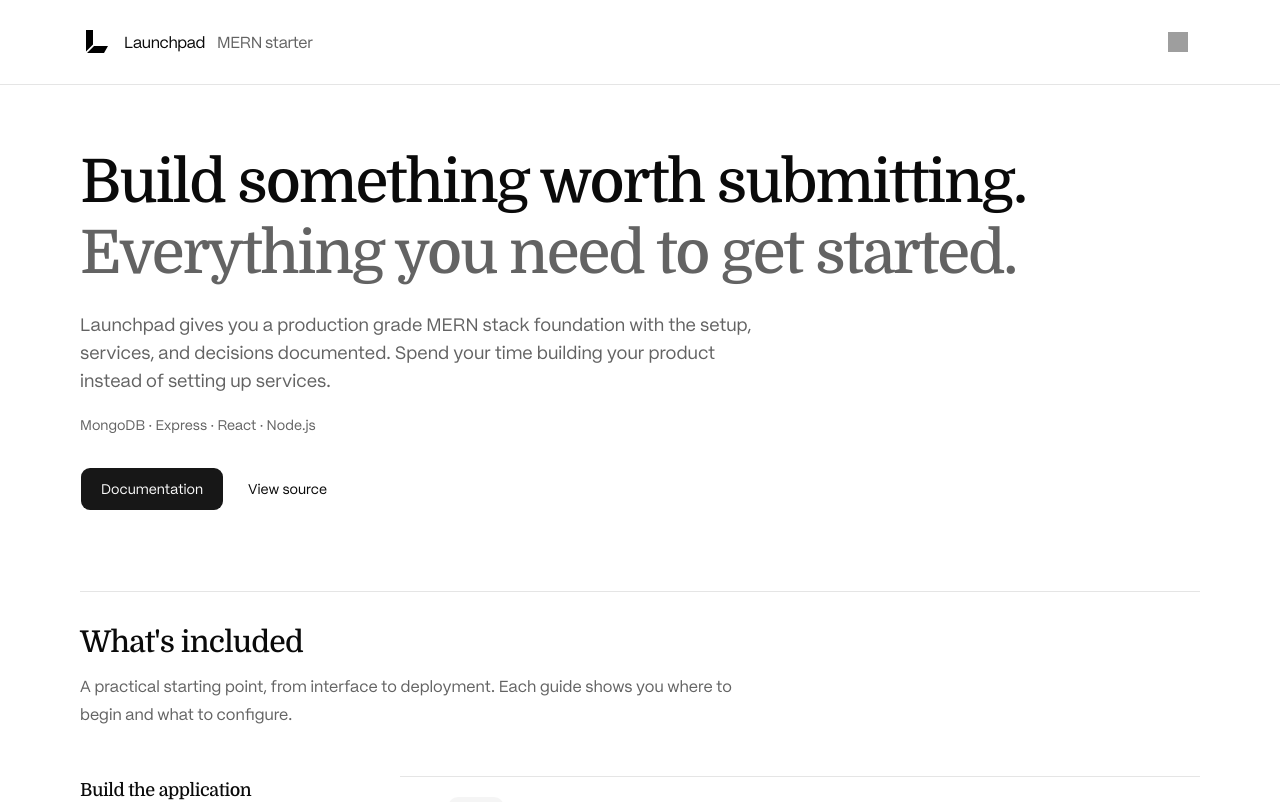
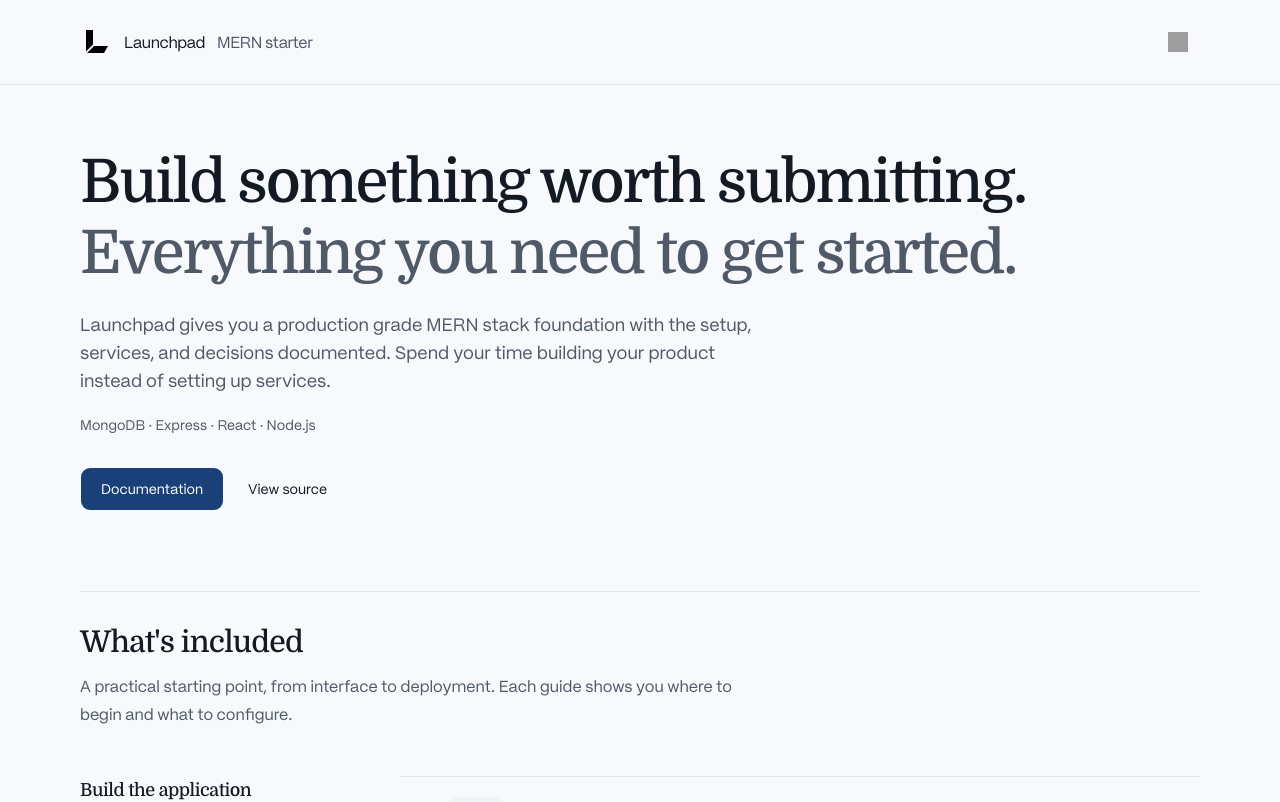
Before and after one commit to abdulkareemakn/triage, a React (Vite) app in the folder apps/client/: page / in a window 1280 px wide. Shown: the top 802 px of the page. Built offline with nearby package versions, Linux system fonts and the light colour scheme; grey boxes are pictures that could not be loaded.

Commit message:
chore(design): finalize semantic color system
Define the Triage light and dark semantic palette in DESIGN.md and CSS. Adjust destructive reds to maintain contrast in tinted action states.

```diff
--- a/apps/client/src/styles.css
+++ b/apps/client/src/styles.css
@@ -55,24 +55,25 @@ body,
 }
 
 :root {
-  --background: oklch(1 0 0);
-  --foreground: oklch(0.145 0 0);
+  --background: oklch(0.9814 0.0045 258.32);
+  --foreground: oklch(0.2157 0.0224 257.29);
   --card: oklch(1 0 0);
-  --card-foreground: oklch(0.145 0 0);
+  --card-foreground: oklch(0.2157 0.0224 257.29);
   --popover: oklch(1 0 0);
-  --popover-foreground: oklch(0.145 0 0);
-  --primary: oklch(0.205 0 0);
-  --primary-foreground: oklch(0.985 0 0);
-  --secondary: oklch(0.97 0 0);
-  --secondary-foreground: oklch(0.205 0 0);
-  --muted: oklch(0.97 0 0);
-  --muted-foreground: oklch(0.5 0 0);
-  --accent: oklch(0.97 0 0);
-  --accent-foreground: oklch(0.205 0 0);
-  --destructive: oklch(0.577 0.245 27.325);
-  --border: oklch(0.922 0 0);
-  --input: oklch(0.922 0 0);
-  --ring: oklch(0.708 0 0);
+  --popover-foreground: oklch(0.2157 0.0224 257.29);
+  --primary: oklch(0.3777 0.1061 258.94);
+  --primary-foreground: oklch(1 0 0);
+  --secondary: oklch(0.963 0.0062 255.48);
+  --secondary-foreground: oklch(0.2903 0.0231 256.42);
+  --muted: oklch(0.963 0.0062 255.48);
+  --muted-foreground: oklch(0.4606 0.0261 256.8);
+  --accent: oklch(0.9399 0.0259 259.05);
+  --accent-foreground: oklch(0.3106 0.0879 259.05);
+  --destructive: oklch(0.4545 0.1735 23.48);
+  --destructive-foreground: oklch(1 0 0);
+  --border: oklch(0.9244 0.0087 264.52);
+  --input: oklch(0.6312 0.0217 260.16);
+  --ring: oklch(0.5346 0.1296 258.7);
   --chart-1: oklch(0.87 0 0);
   --chart-2: oklch(0.556 0 0);
   --chart-3: oklch(0.439 0 0);
@@ -90,24 +91,25 @@ body,
 }
 
 .dark {
-  --background: oklch(0.145 0 0);
-  --foreground: oklch(0.985 0 0);
-  --card: oklch(0.205 0 0);
-  --card-foreground: oklch(0.985 0 0);
-  --popover: oklch(0.205 0 0);
-  --popover-foreground: oklch(0.985 0 0);
-  --primary: oklch(0.922 0 0);
-  --primary-foreground: oklch(0.205 0 0);
-  --secondary: oklch(0.269 0 0);
-  --secondary-foreground: oklch(0.985 0 0);
-  --muted: oklch(0.269 0 0);
-  --muted-foreground: oklch(0.708 0 0);
-  --accent: oklch(0.269 0 0);
-  --accent-foreground: oklch(0.985 0 0);
-  --destructive: oklch(0.704 0.191 22.216);
-  --border: oklch(1 0 0 / 10%);
-  --input: oklch(1 0 0 / 15%);
-  --ring: oklch(0.556 0 0);
+  --background: oklch(0.1801 0.0191 255.77);
+  --foreground: oklch(0.9814 0.0045 258.32);
+  --card: oklch(0.2157 0.0224 257.29);
+  --card-foreground: oklch(0.9814 0.0045 258.32);
+  --popover: oklch(0.2908 0.0247 258.35);
+  --popover-foreground: oklch(0.9814 0.0045 258.32);
+  --primary: oklch(0.7142 0.1079 258.74);
+  --primary-foreground: oklch(0.2348 0.0671 258.73);
+  --secondary: oklch(0.2908 0.0247 258.35);
+  --secondary-foreground: oklch(0.9814 0.0045 258.32);
+  --muted: oklch(0.2659 0.0236 256.43);
+  --muted-foreground: oklch(0.7158 0.0184 256.31);
+  --accent: oklch(0.3106 0.0879 259.05);
+  --accent-foreground: oklch(0.9399 0.0259 259.05);
+  --destructive: oklch(0.8549 0.0786 25.58);
+  --destructive-foreground: oklch(0.1488 0.0216 259.63);
+  --border: oklch(0.3192 0.0258 260.06);
+  --input: oklch(0.5313 0.0218 255.61);
+  --ring: oklch(0.7142 0.1079 258.74);
   --chart-1: oklch(0.87 0 0);
   --chart-2: oklch(0.556 0 0);
   --chart-3: oklch(0.439 0 0);
@@ -143,6 +145,7 @@ body,
   --color-accent: var(--accent);
   --color-accent-foreground: var(--accent-foreground);
   --color-destructive: var(--destructive);
+  --color-destructive-foreground: var(--destructive-foreground);
   --color-border: var(--border);
   --color-input: var(--input);
   --color-ring: var(--ring);
```
Also changed, not shown: 1 other file (tests, documents, lock files or other folders).
